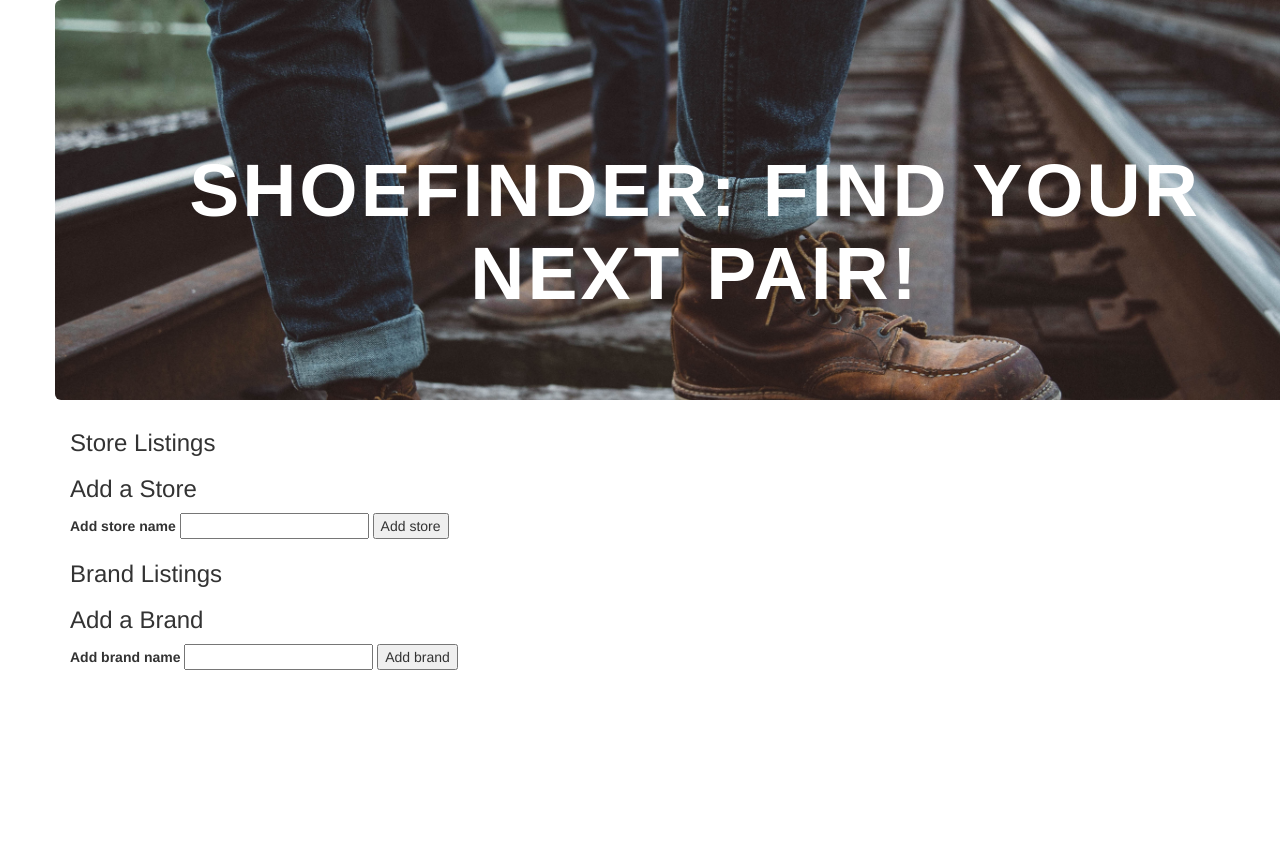
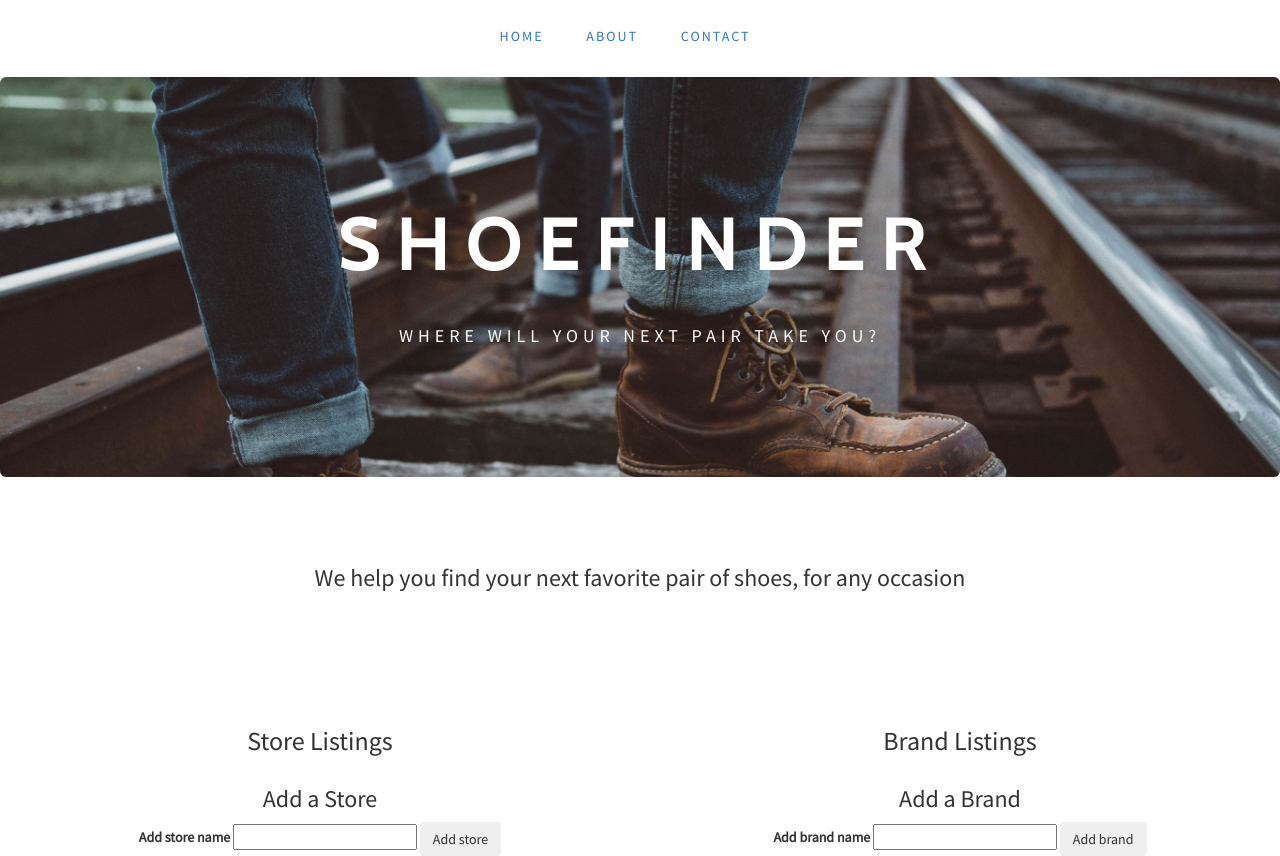
Before and after one commit to brynnacodes/shoe-store, a PHP site: template views/root.html.twig in a window 1280 px wide; the page is wider, and only the part inside the window is pictured. Before the commit the page ends 670 px from the top of that part, so only its background shows below. Run offline with PHP 8.4, Linux system fonts and the light colour scheme; the template is opened without the code that fills it, so the values that code supplies are empty; some libraries are stand-ins or nearby versions.

Commit message:
add further styling, navbar to index.html

```diff
--- a/views/root.html.twig
+++ b/views/root.html.twig
@@ -5,44 +5,66 @@
         <title>Shoefinder</title>
         <link rel="stylesheet" href="https://maxcdn.bootstrapcdn.com/bootstrap/3.3.7/css/bootstrap.min.css" integrity="sha384-BVYiiSIFeK1dGmJRAkycuHAHRg32OmUcww7on3RYdg4Va+PmSTsz/K68vbdEjh4u" crossorigin="anonymous">
         <link rel="stylesheet" href="css/styles.css" type="text/css">
+        <link href="https://fonts.googleapis.com/css?family=Cabin:700|Source+Sans+Pro" rel="stylesheet">
     </head>
     <body>
-        <div class="container">
+        <div class="container-fluid">
+            <div class="navbar">
+                <ul class="nav-ul">
+                  <li class="nav-li"><a href="/">Home</a></li>
+                  <li class="nav-li"><a href="#">About</a></li>
+                  <li class="nav-li"><a href="#">Contact</a></li>
+                </ul>
+            </div>
             <div class="jumbotron">
-            <h1>Shoefinder: find your next pair!</h1>
+                <h1>Shoefinder</h1><br>
+                <h4>where will your next pair take you?</h4>
             </div>
+            <div class="row">
+                <div class="col-sm-12 about-div">
+                    <h3>We help you find your next favorite pair of shoes, for any occasion</h3>
+                </div>
+            </div>
+            <div class="row">
+                <div class="col-sm-6 listing-div">
+                    <h3>Store Listings</h3>
 
-          <h3>Store Listings</h3>
-            <ul>
                         {% if stores is not empty%}
                             {% for store in stores %}
-                        <a href="/stores/{{store.getId}}"><li>{{ store.getName }}</li></a>
+                                <a href="/stores/{{store.getId}}"><p>{{ store.getName }}</p></a>
                             {% endfor %}
                         {% endif %}
-            </ul>
 
-            <h3>Add a Store</h3>
-            <form class="" action="/add_store" method="post">
+                </div>
+                <div class="col-sm-6 listing-div">
+                    <h3>Brand Listings</h3>
+
+                          {% if brands is not empty%}
+                              {% for brand in brands %}
+                                  <a href="/brands/{{brand.getId}}"><p>{{ brand.getName }}</p></a>
+                              {% endfor %}
+                          {% endif %}
+
+                </div>
+            </div>
+            <div class="row">
+                <div class="col-sm-6">
+                    <h3 class="add-form">Add a Store</h3>
+                    <form class="add-form" action="/add_store" method="post">
                         <label for="name">Add store name</label>
                         <input type="text" name="name">
-                <button type="submit" name="button">Add store</button>
+                        <button class="btn" type="submit" name="button">Add store</button>
                     </form>
-
-            <h3>Brand Listings</h3>
-              <ul>
-                  {% if brands is not empty%}
-                      {% for brand in brands %}
-                          <a href="/brands/{{brand.getId}}"><li>{{ brand.getName }}</li></a>
-                      {% endfor %}
-                  {% endif %}
-              </ul>
-
-              <h3>Add a Brand</h3>
-              <form class="" action="/add_brand" method="post">
+                </div>
+                <div class="col-sm-6">
+                    <h3 class="add-form">Add a Brand</h3>
+                    <form class="add-form" action="/add_brand" method="post">
                       <label for="name">Add brand name</label>
                       <input type="text" name="name">
-                  <button type="submit" name="button">Add brand</button>
+                      <button class="btn" type="submit" name="button">Add brand</button>
                     </form>
+                </div>
+            </div>
         </div>
     </body>
 </html>
--- a/web/css/styles.css
+++ b/web/css/styles.css
@@ -1,3 +1,24 @@
+body {
+    font-family: 'Source Sans Pro', sans-serif;
+}
+
+.navbar {
+    padding-top: 2%;
+    text-align: center;
+}
+.nav-ul {
+  display: inline-block;
+  margin-left: -30px;
+}
+
+.nav-li {
+  display: inline-block;
+  padding-right: 40px;
+  letter-spacing: 2px;
+  text-transform: uppercase;
+  color: #5c5c5c;
+}
+
 .jumbotron {
     width: 100vw;
     margin-left: -15px;
@@ -12,18 +33,20 @@
     font-size: 75px;
     text-align: center;
     text-transform: uppercase;
-    font-family: sans-serif;
-    letter-spacing: 3px;
-    padding-top: 7%;
+    letter-spacing: 15px;
+    padding-top: 5%;
     color: white;
     font-weight: bold;
+    font-family: 'Cabin', sans-serif;
 }
 
 .jumbotron h4 {
     text-align: center;
     text-transform: uppercase;
-    font-family: sans-serif;
+    font-family: 'Source Sans Pro', sans-serif;
+    font-size: 18px;
     color: white;
+    letter-spacing: 5px;
 }
 
 .about-div {
@@ -36,5 +59,25 @@
 }
 
 .listing-div {
-    padding-left: 20%;
+    text-align: center;
 }
+
+.listing-div h3 {
+    font-size: 26px;
+}
+
+.listing-div p {
+    font-size: 16px;
+}
+
+.add-form {
+    text-align: center;
+}
+
+.add-form input {
+    display: inline-block;
+}
+
+.add-form button {
+    display: inline-block;
+}
```
Also changed, not shown: views/brand.html.twig (+7 -4 lines), views/store.html.twig (+7 -4 lines). Lines whose indentation alone changed are shown as unchanged.
